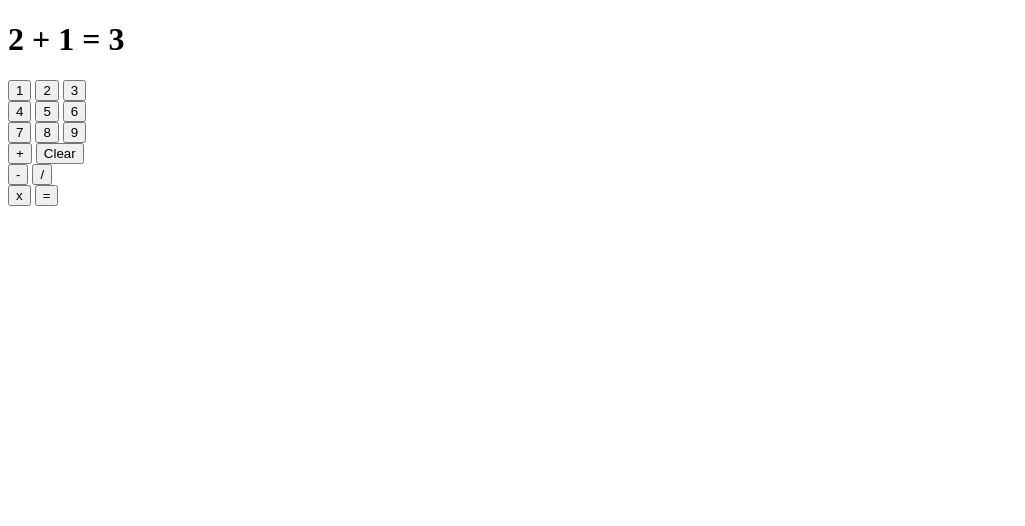
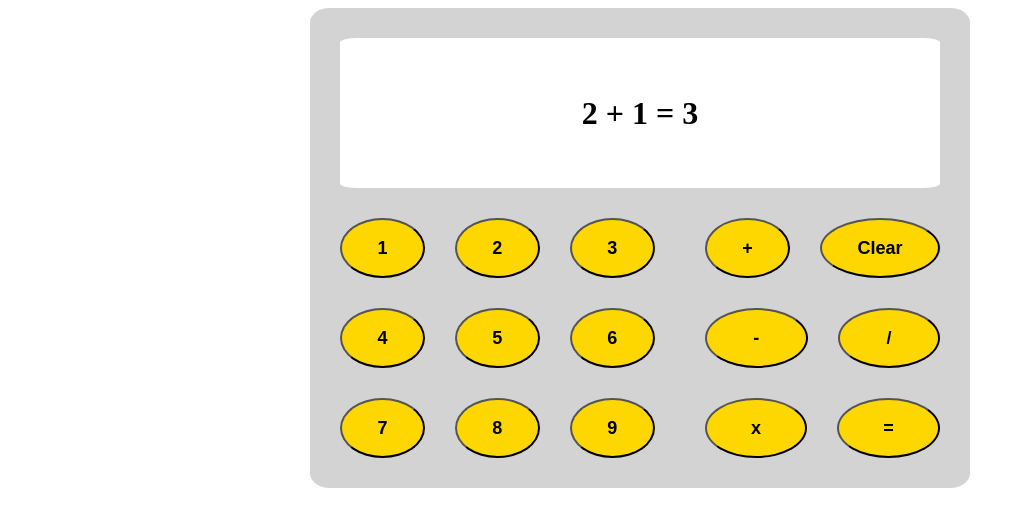
Before and after one commit to canamend/javascript-calculator, a plain HTML site: page index.html in a window 1280 px wide. Shown: the whole page, without its empty margins (0-1025 px from the left). Drawn offline with Linux system fonts and the light colour scheme.

Commit message:
Add preliminary styles of calculator

```diff
--- a/styles.css
+++ b/styles.css
@@ -1,3 +1,53 @@
-.red-text{
-  color:red;
+#calculator {
+  max-width: 600px;
+  max-height: 1000px;
+  background-color: lightgray;
+  border-radius: 3%;
+  margin: auto;
+  padding: 30px;
 }
+
+#display {
+  display: flex;
+  justify-content: center;
+  align-items: center;
+  background-color: white;
+  width: 100%;
+  height: 150px;
+  border-radius: 3%;
+  margin-bottom: 30px;
+}
+
+#buttons {
+  display: flex;
+  gap: 50px;
+}
+
+#numbers {
+  flex-grow: 3;
+  display: flex;
+  flex-direction: column;
+  gap: 30px;
+}
+
+#operators {
+  flex-grow: 2;
+  display: flex;
+  flex-direction: column;
+  gap: 30px;
+}
+
+.row {
+  display: flex;
+  justify-content: space-between;
+  gap: 30px;
+}
+
+.btn {
+  flex: auto;
+  font-size: large;
+  font-weight: 600;
+  background-color: gold;
+  border-radius: 50%;
+  height: 60px;
+}
```
